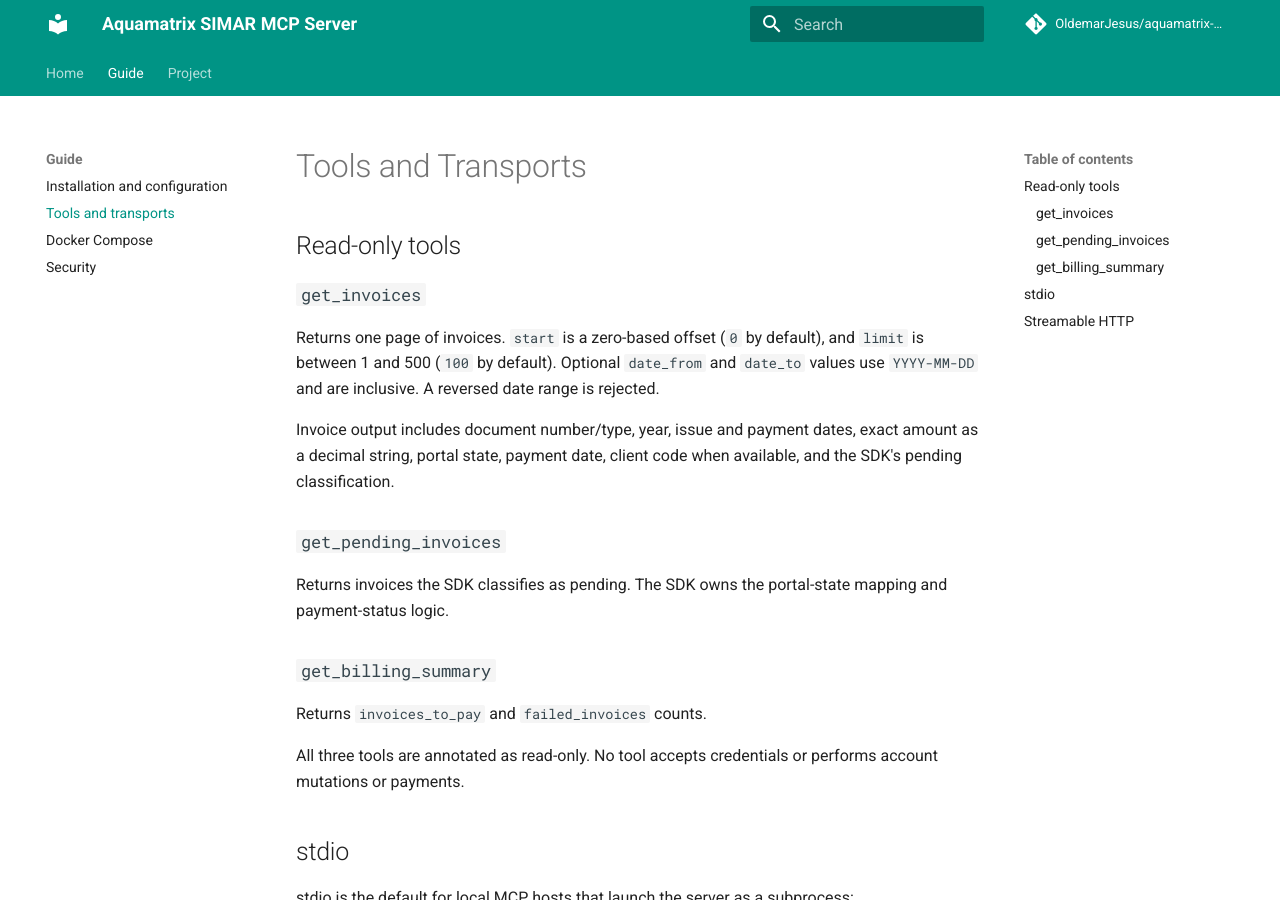
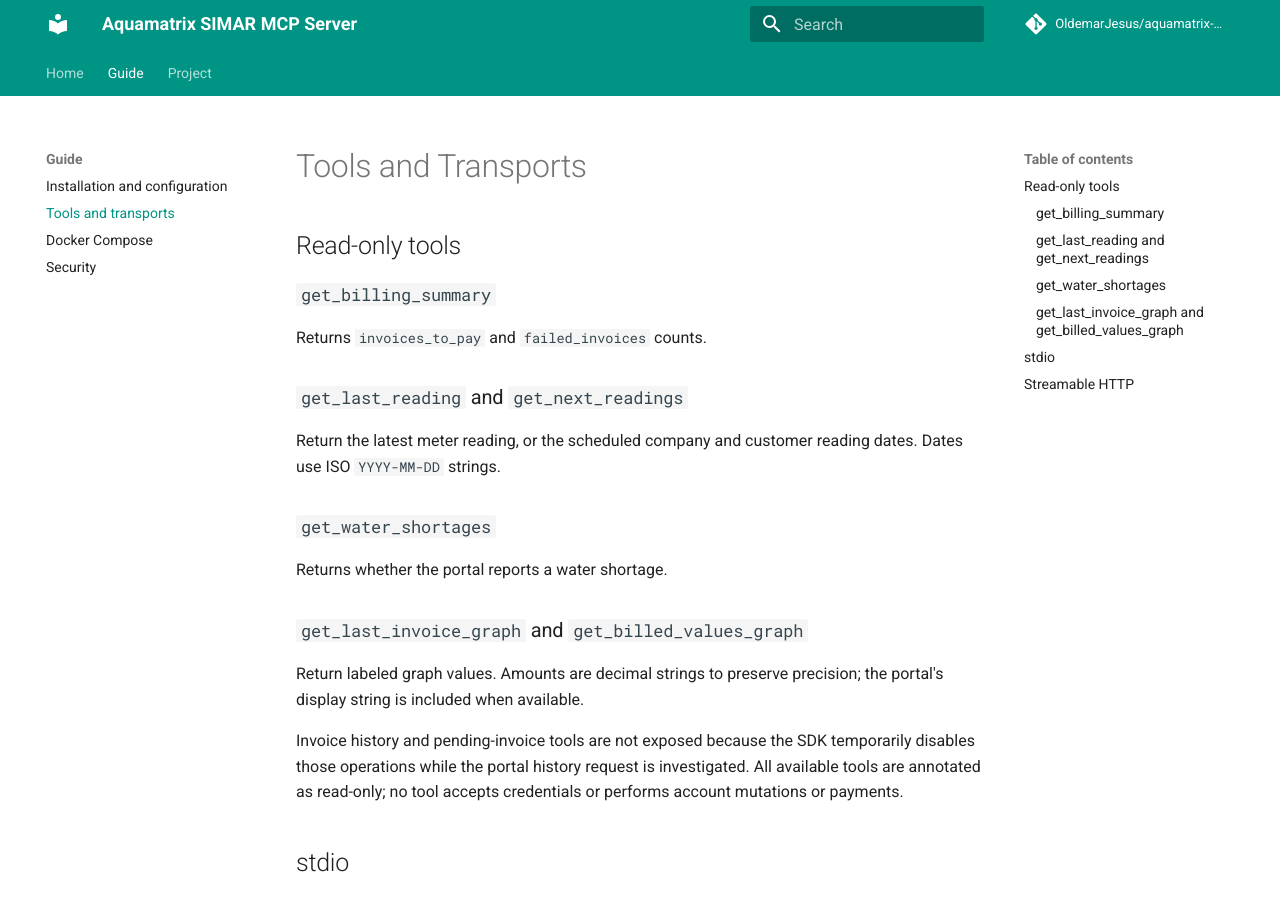
Before and after one commit to OldemarJesus/aquamatrix-python-mcp, an MkDocs documentation site: the page built from docs/guide/tools.md, in a window 1280 px wide and 900 px high. Built offline with MkDocs 1.6.1 and Material for MkDocs 9.7.7, drawn with Linux system fonts in a browser that asks for light colours; comment, search, counter and statistics services are not loaded.

Commit message:
feat: update tools and server functionality
- Added new tools: get_last_reading, get_next_readings, get_water_shortages, get_last_invoice_graph, and get_billed_values_graph.
- Removed get_invoices and get_pending_invoices tools temporarily due to SDK limitations.
- Updated server instructions to reflect the current capabilities and limitations.
- Enhanced data structures for reading and graph outputs.
- Bumped version to 0.2.0.
- Updated documentation and sitemap with new tool information and last modified dates.

```diff
--- a/docs/guide/tools.md
+++ b/docs/guide/tools.md
@@ -1,22 +1,24 @@
 # Tools and Transports
 
 ## Read-only tools
-
-### `get_invoices`
-
-Returns one page of invoices. `start` is a zero-based offset (`0` by default), and `limit` is between 1 and 500 (`100` by default). Optional `date_from` and `date_to` values use `YYYY-MM-DD` and are inclusive. A reversed date range is rejected.
-
-Invoice output includes document number/type, year, issue and payment dates, exact amount as a decimal string, portal state, payment date, client code when available, and the SDK's pending classification.
-
-### `get_pending_invoices`
-
-Returns invoices the SDK classifies as pending. The SDK owns the portal-state mapping and payment-status logic.
 
 ### `get_billing_summary`
 
 Returns `invoices_to_pay` and `failed_invoices` counts.
 
-All three tools are annotated as read-only. No tool accepts credentials or performs account mutations or payments.
+### `get_last_reading` and `get_next_readings`
+
+Return the latest meter reading, or the scheduled company and customer reading dates. Dates use ISO `YYYY-MM-DD` strings.
+
+### `get_water_shortages`
+
+Returns whether the portal reports a water shortage.
+
+### `get_last_invoice_graph` and `get_billed_values_graph`
+
+Return labeled graph values. Amounts are decimal strings to preserve precision; the portal's display string is included when available.
+
+Invoice history and pending-invoice tools are not exposed because the SDK temporarily disables those operations while the portal history request is investigated. All available tools are annotated as read-only; no tool accepts credentials or performs account mutations or payments.
 
 ## stdio
 
--- a/pyproject.toml
+++ b/pyproject.toml
@@ -4,7 +4,7 @@ build-backend = "hatchling.build"
 
 [project]
 name = "aquamatrix-simar-mcp"
-version = "0.1.1"
+version = "0.2.0"
 description = "MCP server for reading Aquamatrix SIMAR billing data"
 readme = "README.md"
 requires-python = ">=3.14"
@@ -22,7 +22,7 @@ classifiers = [
     "Topic :: Internet :: WWW/HTTP",
 ]
 dependencies = [
-    "aquamatrix-simar>=0.1.0,<0.2",
+    "aquamatrix-simar>=0.2.0,<0.3",
     "mcp>=2.3.0,<3",
 ]
 
--- a/src/aquamatrix_simar_mcp/__init__.py
+++ b/src/aquamatrix_simar_mcp/__init__.py
@@ -4,4 +4,4 @@ from aquamatrix_simar_mcp.server import create_server
 
 __all__ = ["create_server"]
 
-__version__ = "0.1.1"
+__version__ = "0.2.0"
```
Also changed, not shown: ARCH.md (+2 -2 lines), PRD.md (+3 -2 lines), README.md (+5 -2 lines), docs/guide/releasing.md (+2 -2 lines), docs/index.md (+5 -2 lines), site/guide/releasing/index.html, site/guide/tools/index.html, site/index.html, site/search/search_index.json, site/sitemap.xml, 3 other files.
